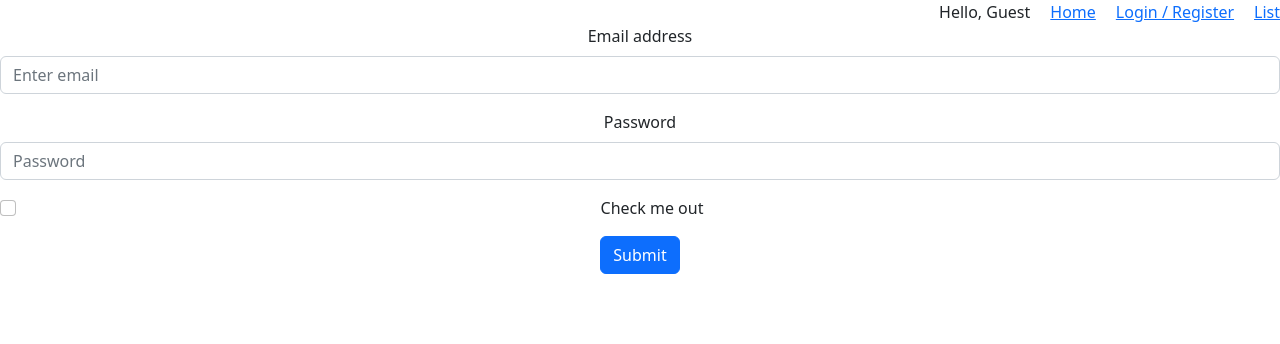
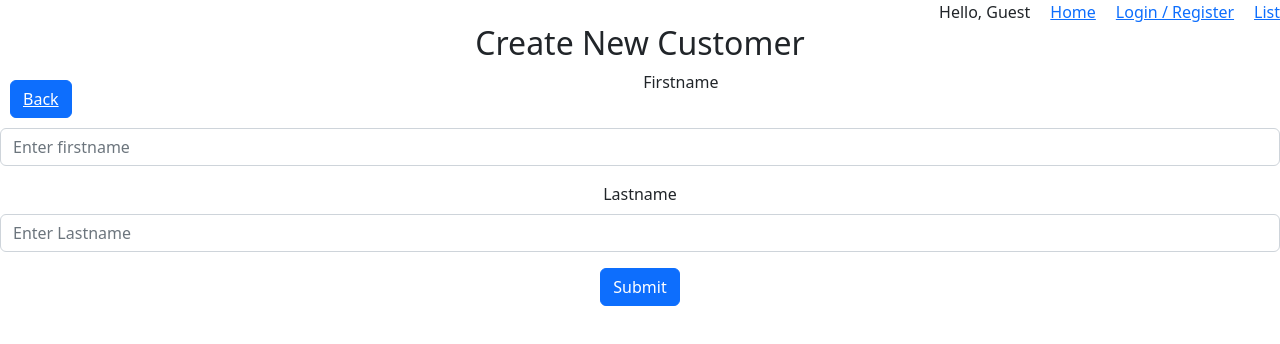
Before and after one commit to hazreemahmood/customer-list-example, a React (Create React App) app: page /list in a window 1280 px wide. Both pictures are taken after a click on the button "Add New". Shown: the top 344 px of the page. Built offline with nearby package versions, Linux system fonts and the light colour scheme.

Commit message:
modified form

```diff
--- a/src/App.css
+++ b/src/App.css
@@ -63,6 +63,11 @@
   margin: 10px;
 }
 
+.back-button{
+  float: left;
+  margin: 10px;
+}
+
 .button-link>a{
   color: #ffff;
 }
--- a/src/CustomerList.js
+++ b/src/CustomerList.js
@@ -6,17 +6,12 @@ import { Link, Route, Router, Routes } from 'react-router-dom';
 
 // Routing --------------------
 
-
-const AddNew = () => {
-  return <h2>Add New</h2>
-};
-
 const List = () => {
   return (
     <div>
       <h2>Customer Listing</h2>
         <div className="add-new">
-          <Button onClick={AddNew} to="/add_new" variant="primary"><div className="button-link"><Link to="/add_new">Add New</Link></div></Button>
+          <Button to="/add_new" variant="primary"><div className="button-link"><Link to="/add_new">Add New</Link></div></Button>
         </div>
       <Table striped bordered hover>
         <thead>
--- a/src/page/AddNewCustomer.js
+++ b/src/page/AddNewCustomer.js
@@ -1,36 +1,41 @@
 import '../App.css';
 import React, { useState } from 'react';
 import { Form, Button } from 'react-bootstrap';
+import { Link } from 'react-router-dom';
 
 
 // Routing --------------------
 
 const App = () => {
-    const [name, setName] = useState("");
+    const [firstname, setFirstName] = useState("");
+    const [lastname, setLastName] = useState("");
 
     const handleSubmit = (event) => {
         event.preventDefault();
-        alert(`The name you entered was: ${name}`)
+        alert(`The name you entered was: ${firstname} ${lastname}`)
     }
     return (
+        <div>
+            <h2>Create New Customer</h2>
+            <div className="back-button">
+                <Button to="/add_new" variant="primary"><div className="button-link"><Link to="/list">Back</Link></div></Button>
+            </div>
             <Form onSubmit={handleSubmit}>
                 <Form.Group className="mb-3" controlId="formBasicEmail">
-            <Form.Label>Email address</Form.Label>
-            <Form.Control type="email" placeholder="Enter email"
-                onChange={(e) => setName(e.target.value)} />
+                <Form.Label>Firstname</Form.Label>
+                <Form.Control type="text" placeholder="Enter firstname"
+                    onChange={(e) => setFirstName(e.target.value)} />
                 </Form.Group>
-
-        <Form.Group className="mb-3" controlId="formBasicPassword">
-            <Form.Label>Password</Form.Label>
-            <Form.Control type="password" placeholder="Password" />
-        </Form.Group>
-        <Form.Group className="mb-3" controlId="formBasicCheckbox">
-            <Form.Check type="checkbox" label="Check me out" />
+                <Form.Group className="mb-3" controlId="formBasicEmail">
+                <Form.Label>Lastname</Form.Label>
+                <Form.Control type="text" placeholder="Enter Lastname"
+                    onChange={(e) => setLastName(e.target.value)} />
                 </Form.Group>
                 <Button variant="primary" type="submit">
                     Submit
                 </Button>
             </Form>
+        </div>
     );
 };
 
```
Also changed, not shown: 1 other file (tests, documents, lock files or other folders). Lines whose indentation alone changed are shown as unchanged.
